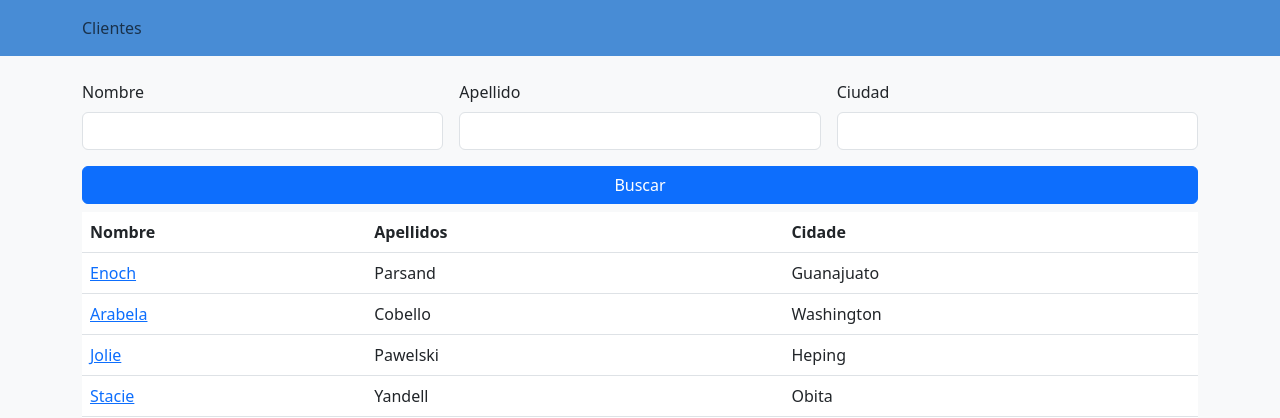
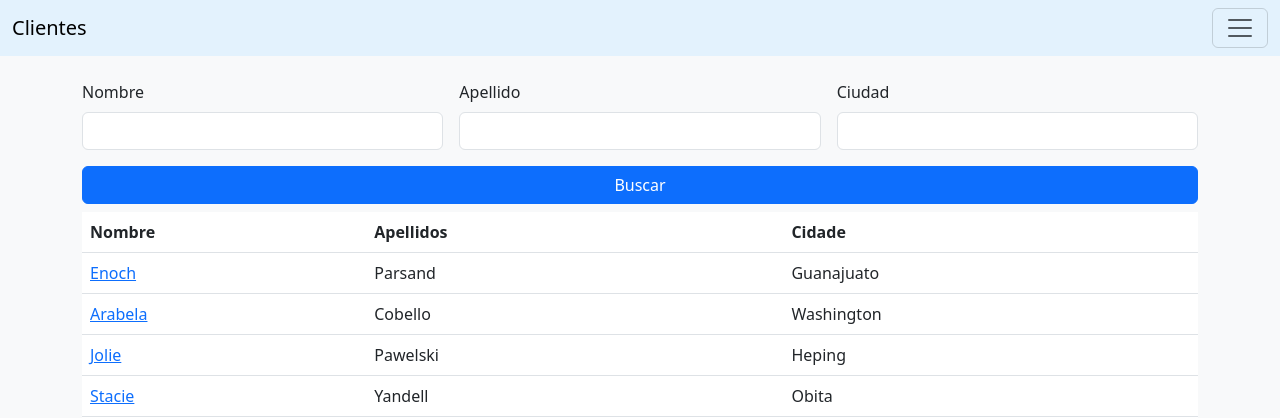
Before and after one commit to Wangallego/Customer-list, a Flask app: page / in a window 1280 px wide. Shown: the top 418 px of the page. Run offline with Flask 3, Linux system fonts and the light colour scheme.

Commit message:
Implementacion de bootstrap

```diff
--- a/templates/base.html
+++ b/templates/base.html
@@ -26,13 +26,35 @@
       </style>
 </head>
 <body>
-    <nav class="navbar ">
-        <div class="container">
-            <ul class="navbar-nav">
-                <li class="nav-item"><a class="nav-link" href="{{ url_for('index') }}">Clientes</a></li>
+  <nav class="navbar navbar-light" style = "background-color: #e3f2fd;">
+    <div class="container-fluid">
+      <a class="navbar-brand" href="{{ url_for('index') }}">Clientes</a>
+      <button class="navbar-toggler" type="button" data-bs-toggle="collapse" data-bs-target="#navbarSupportedContent" aria-controls="navbarSupportedContent" aria-expanded="false" aria-label="Toggle navigation">
+        <span class="navbar-toggler-icon"></span>
+      </button>
+      <div class="collapse navbar-collapse" id="navbarSupportedContent">
+        <ul class="navbar-nav me-auto mb-2 mb-lg-0">
+
+          <li class="nav-item dropdown">
+            <a class="nav-link dropdown-toggle" href="#" role="button" data-bs-toggle="dropdown" aria-expanded="false">
+              Filtrar
+            </a>
+            <ul class="dropdown-menu">
+              <li><a class="dropdown-item" href="#">Pais</a></li>
+              <li><a class="dropdown-item" href="#">Ciudad</a></li>
+              <li><hr class="dropdown-divider"></li>
+              <li><a class="dropdown-item" href="#">Nombre/Apellido</a></li>
             </ul>
-        </div>
-    </nav>
+          </li>
+
+        </ul>
+        <form class="d-flex" role="search">
+          <input class="form-control me-2" type="search" placeholder="Search" aria-label="Search">
+          <button class="btn btn-outline-success" type="submit">Search</button>
+        </form>
+      </div>
+    </div>
+  </nav>
     <main class="container">
         {% block content %}
         {% endblock %}
```
